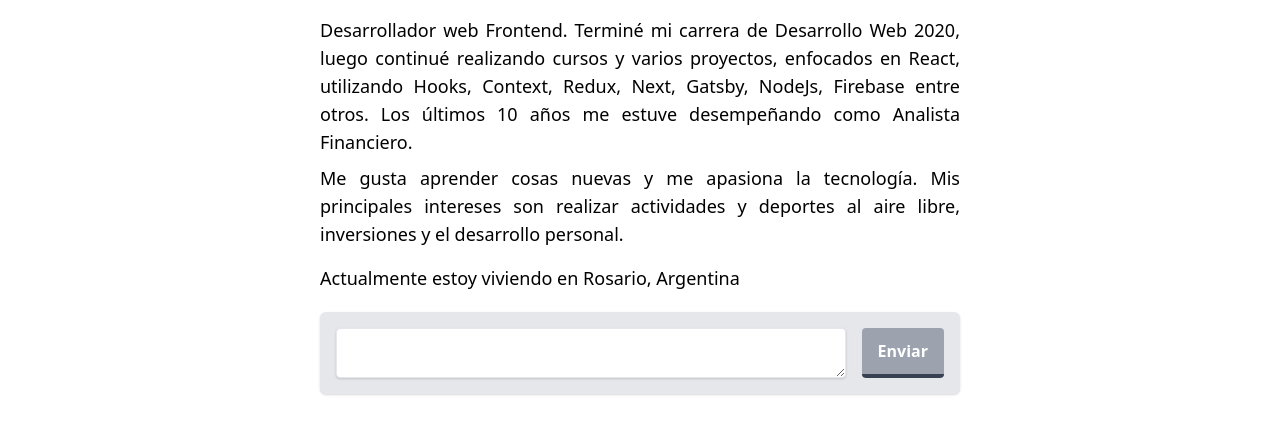
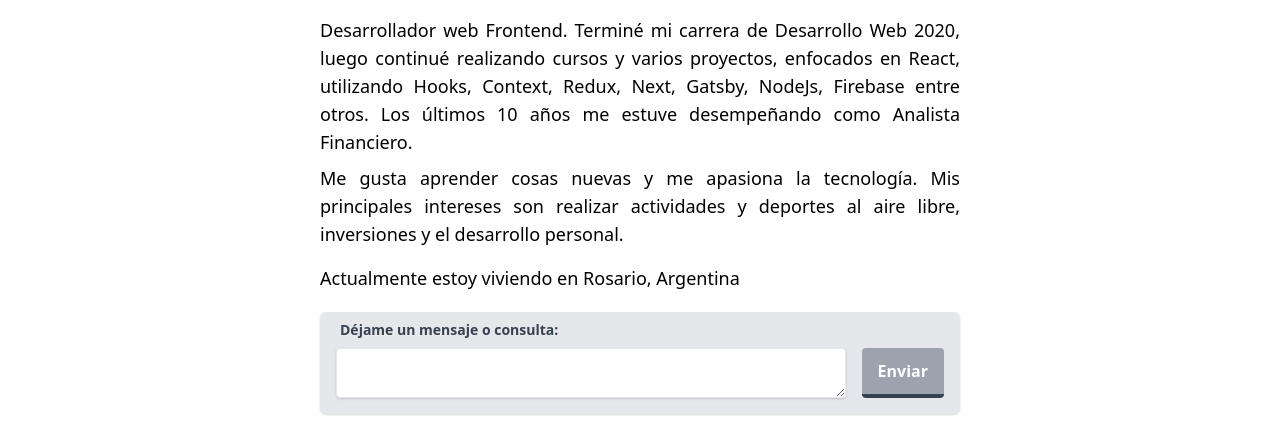
Before and after one commit to HectorAllende/miPagina, a Gatsby site: page / in a window 1280 px wide. Shown: the part 386-816 px from the top of the page. Built offline with nearby package versions, Linux system fonts and the light colour scheme; Gatsby itself is replaced by a stand-in of ours.

Commit message:
probando 1

```diff
--- a/src/components/inicio.js
+++ b/src/components/inicio.js
@@ -50,7 +50,7 @@ const Inicio = () => {
                     className="p-2 mt-3 bg-gray-200 rounded-md shadow"
                     >
 
-                    {/* <label htmlFor="contacto" className="p-3 text-sm font-bold text-gray-700">Déjame un mensaje o consulta:</label> */}
+                    <label htmlFor="contacto" className="p-3 text-sm font-bold text-gray-700">Déjame un mensaje o consulta:</label>
 
                     <div className="flex p-2">
 
```
